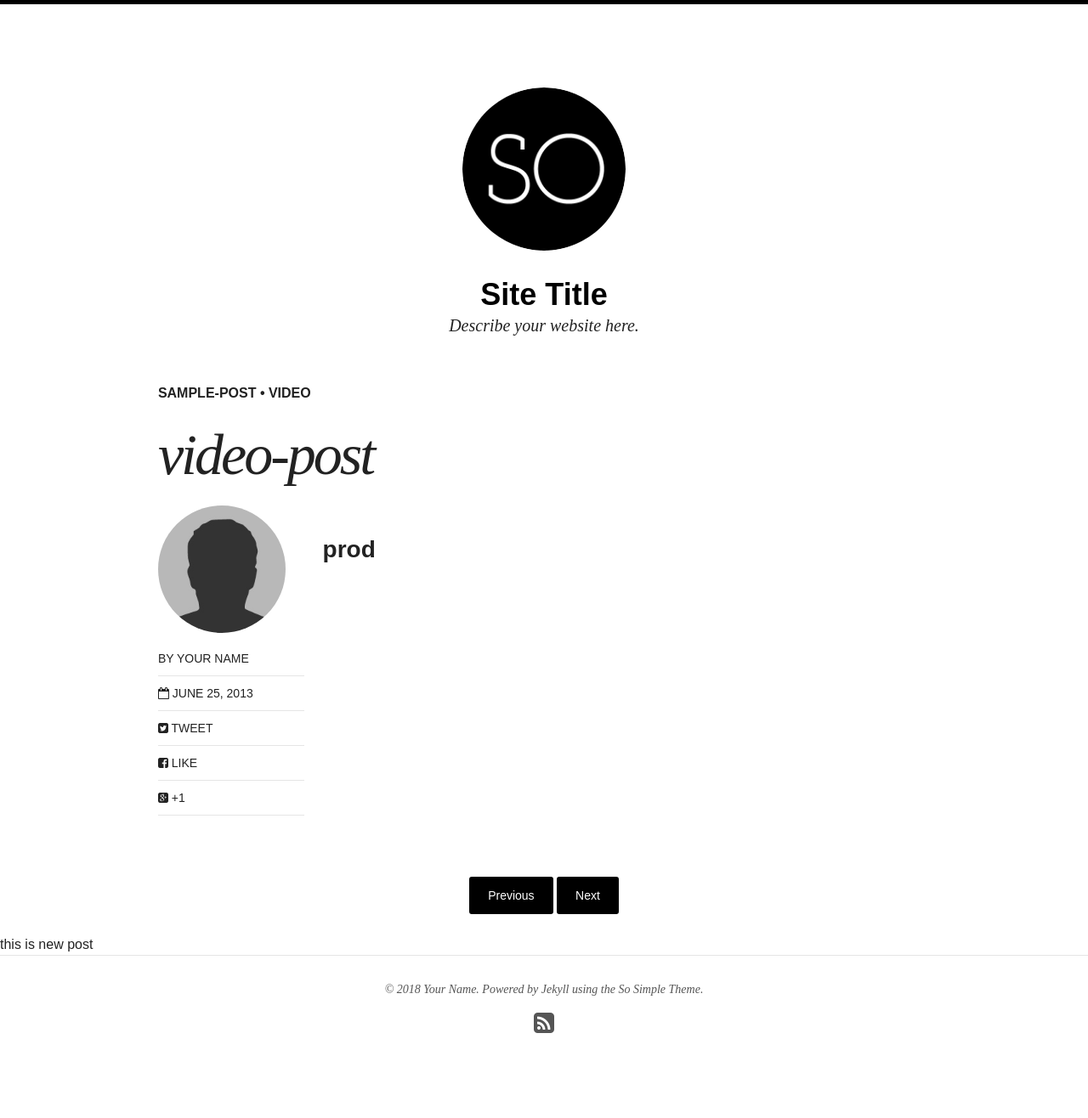
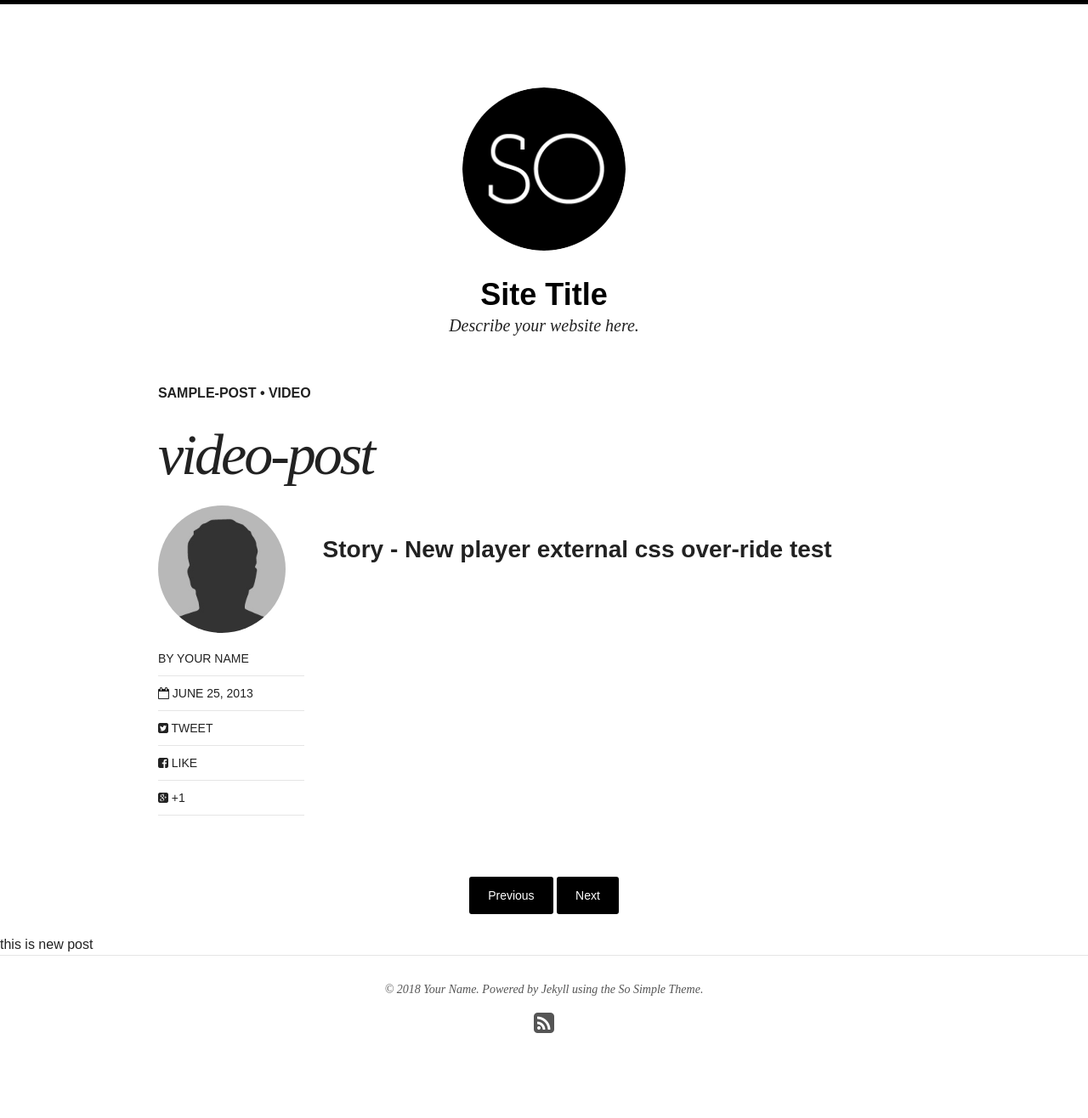
Before and after one commit to galdil/galdil.github.io, a Jekyll site: the page built from _posts/articles/2013-06-25-video-post.md, in a window 1280 px wide. Shown: the whole page at 85% size. Built offline with Jekyll 4.4.1, drawn with Linux system fonts in a browser that asks for light colours; nearby versions of some CDN libraries.

Commit message:
Update 2013-06-25-video-post.md

```diff
--- a/_posts/articles/2013-06-25-video-post.md
+++ b/_posts/articles/2013-06-25-video-post.md
@@ -7,5 +7,5 @@
 comments: true
 share: true
 ---
-### prod
-<div class="apester-media" data-media-id="5bab81979426af827e217ca4" height="350"></div><script async src="https://static.apester.com/js/sdk/latest/apester-sdk.js"></script>
+### Story - New player external css over-ride test
+<div class="apester-media" data-media-id="5bcf2714916629008aa6f0e9" data-player="true" height="512"></div><script async src="https://static.stg.apester.com/js/sdk/latest/apester-sdk.js"></script>
```
